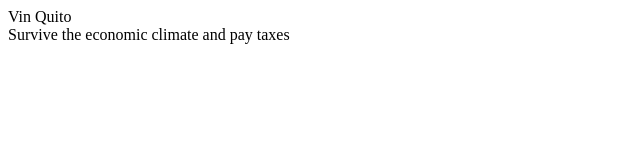
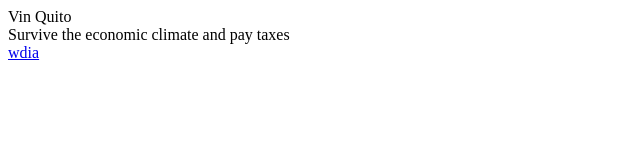
Before and after one commit to quit0004/quit0004.github.io, a plain HTML site: page index.html in a window 1280 px wide. Shown: the full height of the page, 0-640 px from the left. Drawn offline with Linux system fonts and the light colour scheme.

Commit message:
xtra work pls

```diff
--- a/index.html
+++ b/index.html
@@ -7,6 +7,7 @@
 </head>
 <body>
     Vin Quito <br>
-    Survive the economic climate and pay taxes
+    Survive the economic climate and pay taxes <br>
+    <a href="wdia.html">wdia</a>
 </body>
 </html>
```
